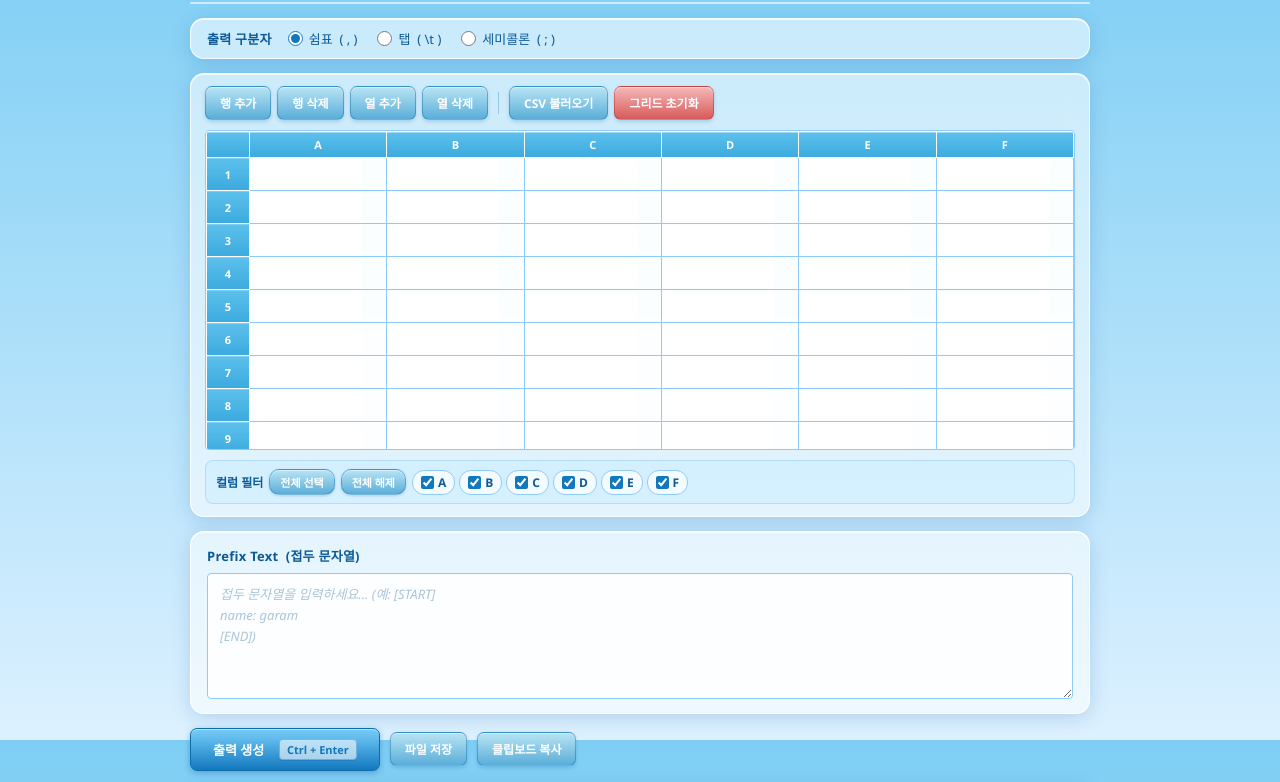
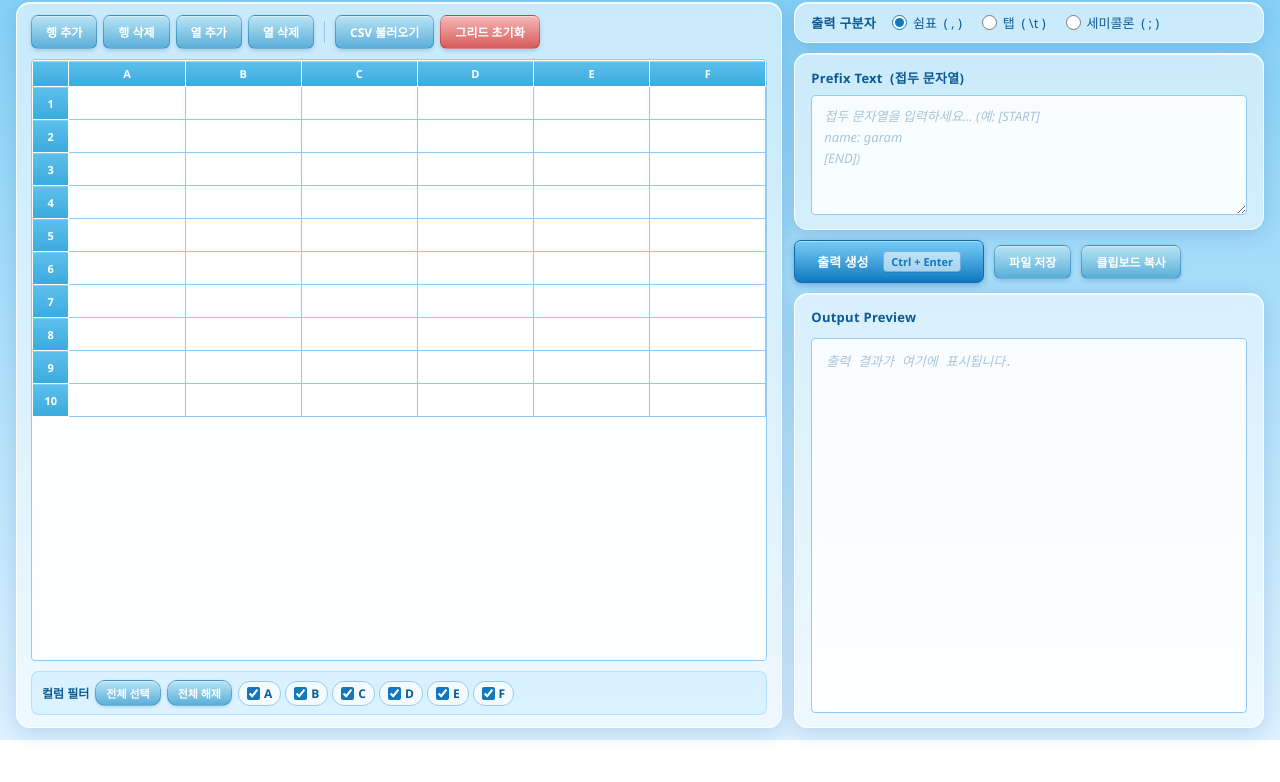
Before and after one commit to garam827/tkinter_csv_parser, a plain HTML site: page web_app/index.html in a window 1280 px wide. Shown: the part 60-842 px from the top of the page. After the commit the page ends 800 px from the top, so only its background shows below. Drawn offline with Linux system fonts and the light colour scheme.

Commit message:
feat: 데스크톱 최적화 2컬럼 레이아웃
- index.html: main-content > left-col / right-col 2컬럼 구조로 재편
- style.css: max-width 제거, CSS Grid 62:38 비율, 화면 전체 높이 활용
  - #grid-wrapper: flex:1 로 그리드가 남은 세로 공간 전부 차지
  - #output-preview: flex:1 로 출력 패널이 오른쪽 남은 공간 전부 차지
  - 모바일 max-width:900px 제거, height:calc(100vh-24px) 적용

Co-Authored-By: Claude Sonnet 4.6 <noreply@anthropic.com>

```diff
--- a/web_app/index.html
+++ b/web_app/index.html
@@ -19,26 +19,14 @@
     </header>
 
     <!-- ═══════════════════════════════════════════════════
-         출력 구분자 선택
+         메인 2컬럼 레이아웃
+         좌: 그리드 패널 / 우: 구분자·접두·액션·출력
     ════════════════════════════════════════════════════ -->
-    <section class="panel" id="separator-panel">
-      <span class="panel-title">출력 구분자</span>
-      <div class="radio-group">
-        <label class="radio-label">
-          <input type="radio" name="sep" value="," checked /> 쉼표 &nbsp;( , )
-        </label>
-        <label class="radio-label">
-          <input type="radio" name="sep" value="&#9;" /> 탭 &nbsp;( \t )
-        </label>
-        <label class="radio-label">
-          <input type="radio" name="sep" value=";" /> 세미콜론 &nbsp;( ; )
-        </label>
-      </div>
-    </section>
+    <div id="main-content">
 
-    <!-- ═══════════════════════════════════════════════════
-         CSV 그리드 섹션
-    ════════════════════════════════════════════════════ -->
+      <!-- ── 왼쪽 컬럼: CSV 그리드 ── -->
+      <div id="left-col">
+
         <section class="panel" id="grid-panel">
 
           <!-- 그리드 컨트롤 버튼 -->
@@ -49,7 +37,6 @@
             <button class="btn-secondary" onclick="deleteCol()">열 삭제</button>
             <div class="ctrl-divider"></div>
             <button class="btn-secondary" onclick="triggerFileLoad()">CSV 불러오기</button>
-        <!-- 실제 file input은 숨겨두고 버튼 클릭 시 trigger -->
             <input type="file" id="csv-file-input" accept=".csv,.txt" style="display:none" onchange="loadCSVFile(event)" />
             <button class="btn-secondary btn-danger" onclick="confirmClear()">그리드 초기화</button>
           </div>
@@ -69,17 +56,34 @@
 
         </section>
 
-    <!-- ═══════════════════════════════════════════════════
-         접두 문자열 입력
-    ════════════════════════════════════════════════════ -->
+      </div><!-- /#left-col -->
+
+      <!-- ── 오른쪽 컬럼: 구분자 · 접두사 · 액션 · 출력 ── -->
+      <div id="right-col">
+
+        <!-- 출력 구분자 선택 -->
+        <section class="panel" id="separator-panel">
+          <span class="panel-title">출력 구분자</span>
+          <div class="radio-group">
+            <label class="radio-label">
+              <input type="radio" name="sep" value="," checked /> 쉼표 &nbsp;( , )
+            </label>
+            <label class="radio-label">
+              <input type="radio" name="sep" value="&#9;" /> 탭 &nbsp;( \t )
+            </label>
+            <label class="radio-label">
+              <input type="radio" name="sep" value=";" /> 세미콜론 &nbsp;( ; )
+            </label>
+          </div>
+        </section>
+
+        <!-- 접두 문자열 입력 -->
         <section class="panel" id="prefix-panel">
           <label class="panel-title" for="prefix-text">Prefix Text &nbsp;(접두 문자열)</label>
-      <textarea id="prefix-text" rows="5" placeholder="접두 문자열을 입력하세요... (예: [START]&#10;name: garam&#10;[END])"></textarea>
+          <textarea id="prefix-text" placeholder="접두 문자열을 입력하세요... (예: [START]&#10;name: garam&#10;[END])"></textarea>
         </section>
 
-    <!-- ═══════════════════════════════════════════════════
-         액션 버튼
-    ════════════════════════════════════════════════════ -->
+        <!-- 액션 버튼 -->
         <div id="action-buttons">
           <button class="btn-primary" onclick="generateOutput()">
             출력 생성 &nbsp;<kbd>Ctrl + Enter</kbd>
@@ -88,13 +92,15 @@
           <button class="btn-secondary" onclick="copyToClipboard()">클립보드 복사</button>
         </div>
 
-    <!-- ═══════════════════════════════════════════════════
-         출력 미리보기
-    ════════════════════════════════════════════════════ -->
+        <!-- 출력 미리보기 -->
         <section class="panel" id="output-panel">
           <span class="panel-title">Output Preview</span>
           <pre id="output-preview"><span class="placeholder">출력 결과가 여기에 표시됩니다.</span></pre>
         </section>
+
+      </div><!-- /#right-col -->
+
+    </div><!-- /#main-content -->
 
   </div><!-- /#app -->
 
--- a/web_app/style.css
+++ b/web_app/style.css
@@ -72,6 +72,10 @@
   padding: 0;
 }
 
+html, body {
+  height: 100%;
+}
+
 body {
   font-family: var(--font-main);
   font-size: 14px;
@@ -81,16 +85,55 @@ body {
   background: linear-gradient(180deg, var(--c-sky-top) 0%, var(--c-sky-bot) 100%);
   background-attachment: fixed;   /* 스크롤해도 배경은 고정 */
   min-height: 100vh;
-  padding: 20px;
+  padding: 12px 16px;
+  overflow-y: auto;
 }
 
-/* ── 앱 컨테이너 ────────────────────────────────────────────────────────── */
+/* ── 앱 컨테이너: 전체 화면 채우는 flex 세로 레이아웃 ────────────────────── */
 #app {
-  max-width: 900px;
-  margin: 0 auto;
+  width: 100%;
+  max-width: none;
+  height: calc(100vh - 24px);   /* 상하 패딩 12px × 2 제외 */
   display: flex;
   flex-direction: column;
-  gap: 14px;
+  gap: 10px;
+}
+
+/* ── 메인 2컬럼 레이아웃 ─────────────────────────────────────────────────── */
+/*
+  데스크톱 레이아웃:
+  - 왼쪽 (left-col): CSV 그리드 — 화면의 ~62% 사용
+  - 오른쪽 (right-col): 구분자·접두사·액션·출력 — 화면의 ~38% 사용
+  - flex: 1 로 남은 세로 공간 모두 차지
+*/
+#main-content {
+  display: grid;
+  grid-template-columns: 62fr 38fr;
+  gap: 12px;
+  flex: 1;           /* 헤더를 제외한 남은 높이 전체 사용 */
+  min-height: 0;     /* grid child 가 overflow 없이 줄어들 수 있도록 */
+}
+
+/* ── 왼쪽 컬럼 ─────────────────────────────────────────────────────────── */
+#left-col {
+  display: flex;
+  flex-direction: column;
+  min-height: 0;
+}
+
+#left-col #grid-panel {
+  flex: 1;
+  display: flex;
+  flex-direction: column;
+  min-height: 0;
+}
+
+/* ── 오른쪽 컬럼 ────────────────────────────────────────────────────────── */
+#right-col {
+  display: flex;
+  flex-direction: column;
+  gap: 10px;
+  min-height: 0;
 }
 
 
@@ -99,9 +142,10 @@ body {
   display: flex;
   align-items: baseline;
   gap: 12px;
-  padding: 4px 2px 8px;
+  padding: 2px 2px 6px;
   border-bottom: 2px solid rgba(255,255,255,0.6);
   text-shadow: 0 1px 3px rgba(0,80,160,0.2);
+  flex-shrink: 0;   /* 헤더는 높이 고정 */
 }
 
 #app-header h1 {
@@ -205,13 +249,14 @@ body {
   margin: 0 4px;
 }
 
-/* 그리드 스크롤 컨테이너 */
+/* 그리드 스크롤 컨테이너: 남은 공간 전체를 차지 */
 #grid-wrapper {
   overflow: auto;
   border-radius: var(--radius-cell);
   border: 1px solid var(--c-cell-bd);
   background: var(--c-cell-bg);
-  max-height: 320px;
+  flex: 1;       /* grid-panel 의 남은 높이를 모두 차지 */
+  min-height: 0; /* flex child 축소 허용 */
 }
 
 /* 커스텀 스크롤바 (Chrome/Edge) */
@@ -367,10 +412,12 @@ body {
 #prefix-panel {
   display: flex;
   flex-direction: column;
+  flex-shrink: 0;   /* 오른쪽 컬럼에서 고정 높이 유지 */
 }
 
 #prefix-text {
   width: 100%;
+  height: 120px;    /* 고정 높이 (resize 대신 직접 지정) */
   padding: 10px 12px;
   font-family: var(--font-main);
   font-size: 13px;
@@ -513,14 +560,19 @@ kbd {
 }
 
 
-/* ── 출력 미리보기 패널 ──────────────────────────────────────────────────── */
-#output-panel { display: flex; flex-direction: column; }
+/* ── 출력 미리보기 패널: 남은 공간 전체 차지 ─────────────────────────────── */
+#output-panel {
+  display: flex;
+  flex-direction: column;
+  flex: 1;       /* 오른쪽 컬럼에서 남은 높이 모두 차지 */
+  min-height: 0;
+}
 
 #output-preview {
   margin-top: 4px;
   padding: 12px 14px;
-  min-height: 130px;
-  max-height: 280px;
+  flex: 1;       /* output-panel 안에서 남은 높이 채우기 */
+  min-height: 0;
   overflow: auto;
   background: rgba(255,255,255,0.82);
   border: 1px solid var(--c-cell-bd);
```
Lines whose indentation alone changed are shown as unchanged.
